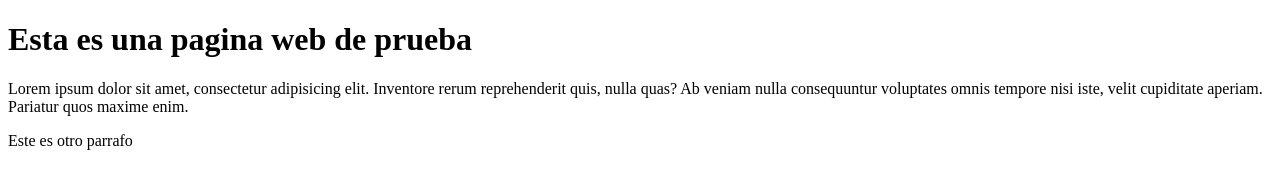
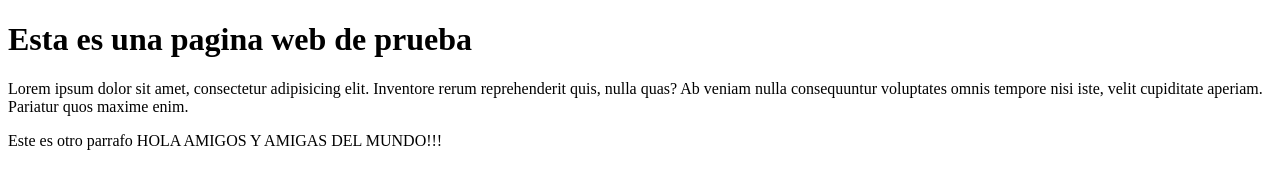
Before and after one commit to JohnMontana/proyectoprueba, a plain HTML site: page index.html in a window 1280 px wide. Drawn offline with Linux system fonts and the light colour scheme.

Commit message:
Update index.html

```diff
--- a/index.html
+++ b/index.html
@@ -2,11 +2,11 @@
 <html lang="en">
 <head>
     <meta charset="UTF-8">
-    <title>Pagina web de Prueba</title>
+    <title>Pagina Web de Prueba</title>
 </head>
 <body>
     <h1>Esta es una pagina web de prueba</h1>
     <p>Lorem ipsum dolor sit amet, consectetur adipisicing elit. Inventore rerum reprehenderit quis, nulla quas? Ab veniam nulla consequuntur voluptates omnis tempore nisi iste, velit cupiditate aperiam. Pariatur quos maxime enim.</p>
-    <p>Este es otro parrafo</p>
+    <p>Este es otro parrafo HOLA AMIGOS Y AMIGAS DEL MUNDO!!!</p>
 </body>
 </html>
```
